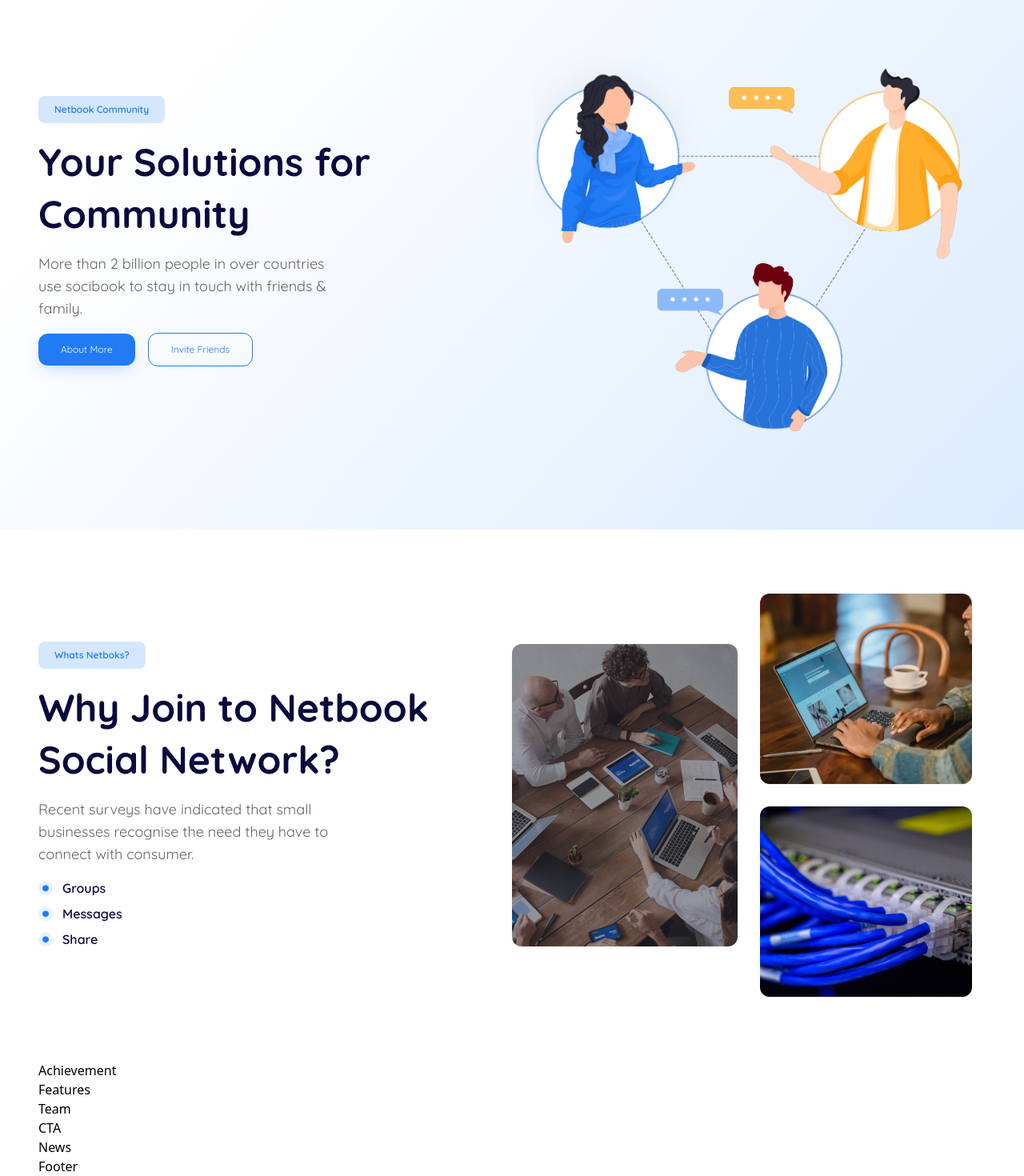
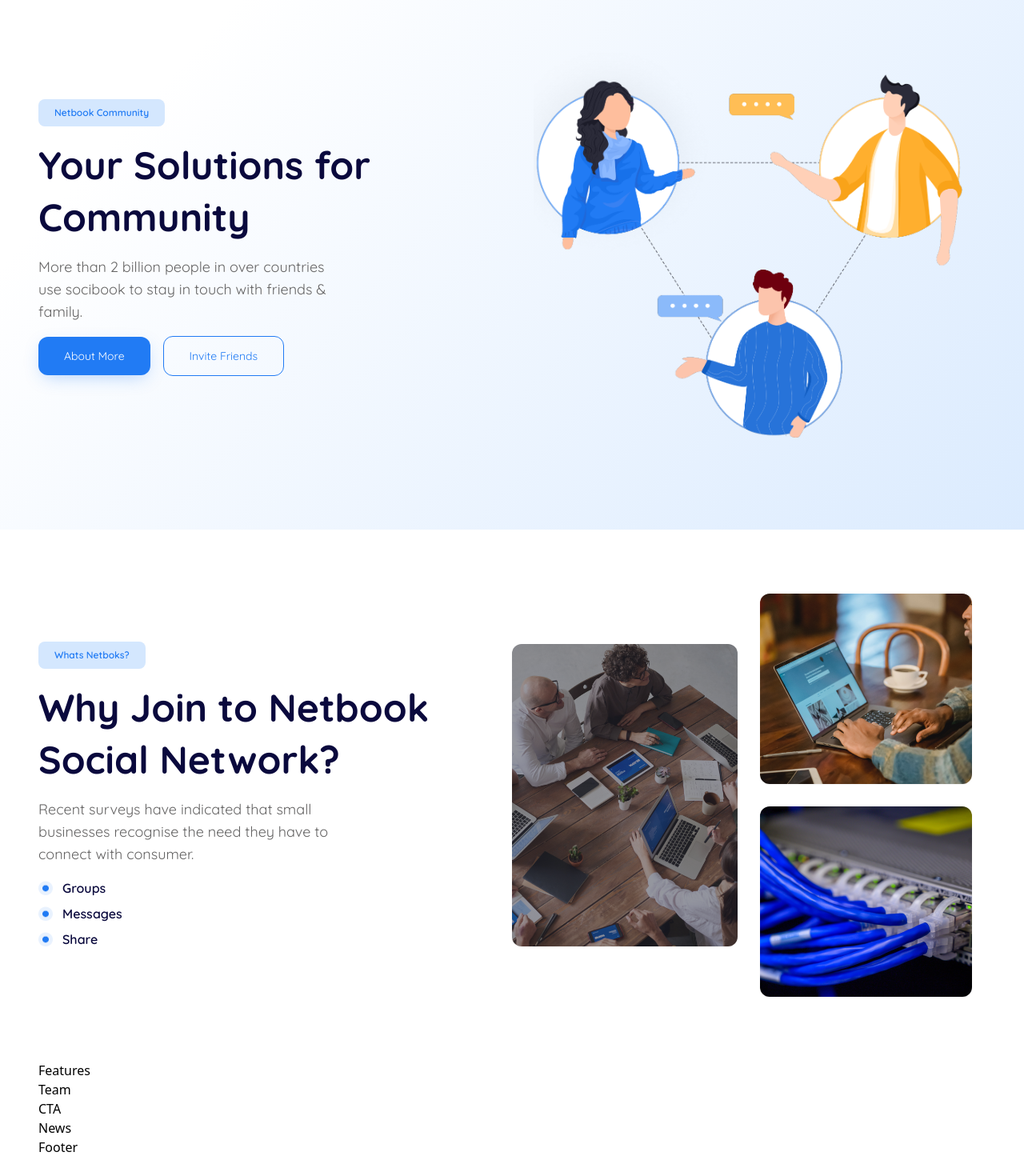
Before and after one commit to uuqkun/porto-netbook-app, a React (Vite) app: page / in a window 1280 px wide. Shown: the part 138-1608 px from the top of the page at 80% size. After the commit the page ends 1584 px from the top, so only its background shows below. Built offline with nearby package versions, Linux system fonts and the light colour scheme.

Commit message:
memperbaiki button

```diff
--- a/src/components/Achievement.jsx
+++ b/src/components/Achievement.jsx
@@ -1,8 +1,9 @@
-import React from 'react'
 
 const Achievement = () => {
   return (
-    <div>Achievement</div>
+    <section>
+
+    </section>
   )
 }
 
--- a/src/components/Button.jsx
+++ b/src/components/Button.jsx
@@ -1,8 +1,5 @@
-import React from 'react'
-
-
 const Button = ({ value, classes }) => (
-  <button type='button' className={`py-3 px-7 text-[10px] md:text-xs font-normal font-quicksand rounded-xl ${classes}`}>{value}</button>
+  <button type='button' className={`py-4 px-8 text-xs md:text-[14px] font-normal font-quicksand rounded-xl ${classes}`}>{value}</button>
 )
 
 export default Button
```
